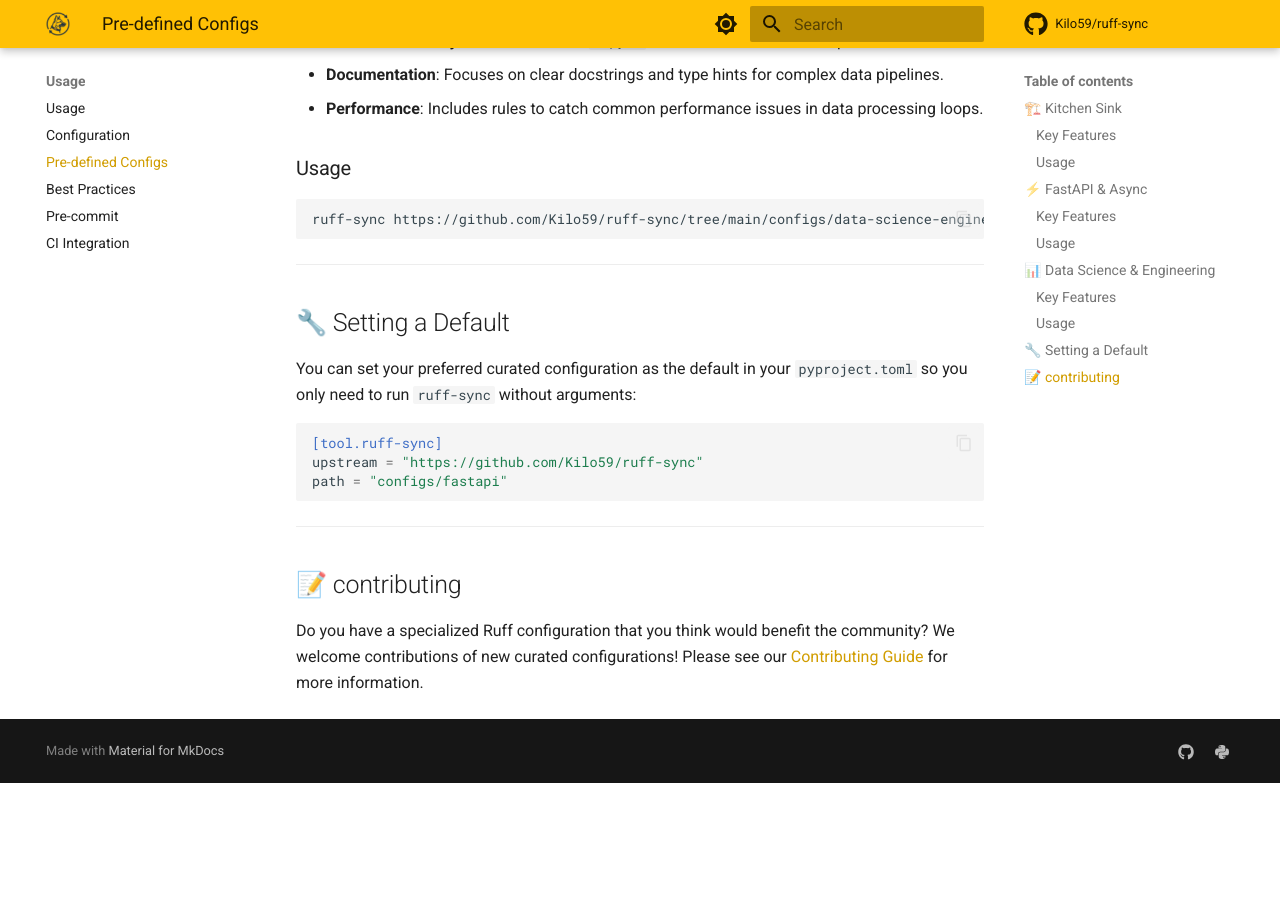
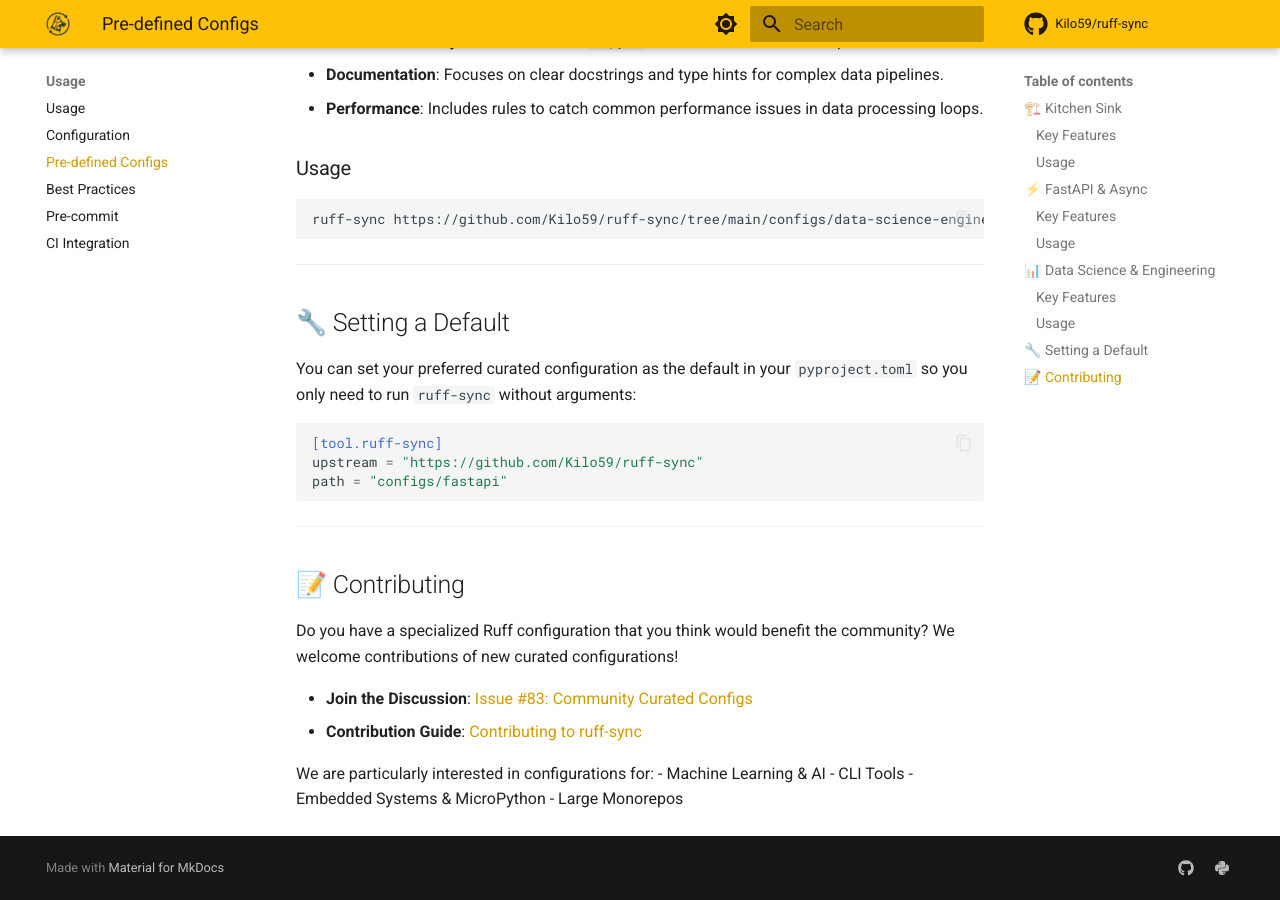
Before and after one commit to Kilo59/ruff-sync, an MkDocs documentation site: the page built from docs/pre-defined-configs.md, in a window 1280 px wide and 900 px high, scrolled down 1588 px. Built offline with MkDocs 1.6.1 and Material for MkDocs 9.7.7, drawn with Linux system fonts in a browser that asks for light colours; comment, search, counter and statistics services are not loaded; before the commit the page ends 2371 px from its top, so only the background shows below that.

Commit message:
solicit contribs

```diff
--- a/docs/pre-defined-configs.md
+++ b/docs/pre-defined-configs.md
@@ -70,6 +70,15 @@
 
 ---
 
-## 📝 contributing
+## 📝 Contributing
 
-Do you have a specialized Ruff configuration that you think would benefit the community? We welcome contributions of new curated configurations! Please see our [Contributing Guide](https://github.com/Kilo59/ruff-sync/blob/main/CONTRIBUTING.md) for more information.
+Do you have a specialized Ruff configuration that you think would benefit the community? We welcome contributions of new curated configurations!
+
+- **Join the Discussion**: [Issue #83: Community Curated Configs](https://github.com/Kilo59/ruff-sync/issues/83)
+- **Contribution Guide**: [Contributing to ruff-sync](https://github.com/Kilo59/ruff-sync/blob/main/CONTRIBUTING.md)
+
+We are particularly interested in configurations for:
+- Machine Learning & AI
+- CLI Tools
+- Embedded Systems & MicroPython
+- Large Monorepos
```
